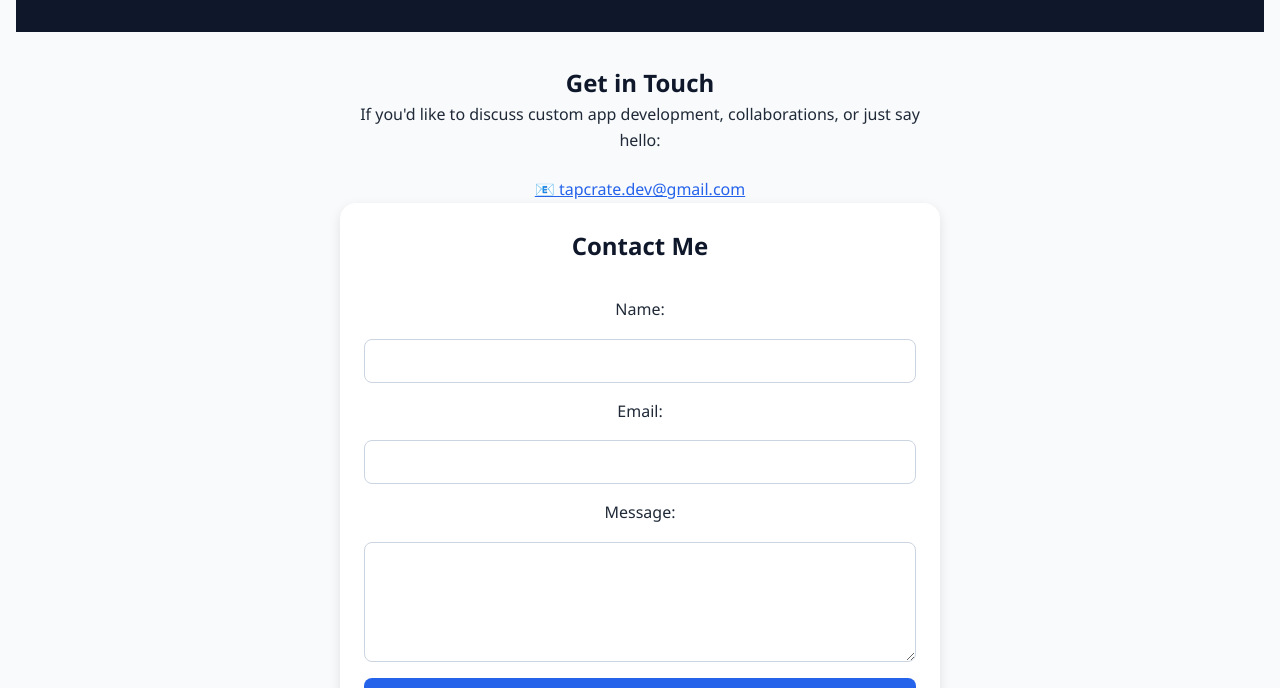
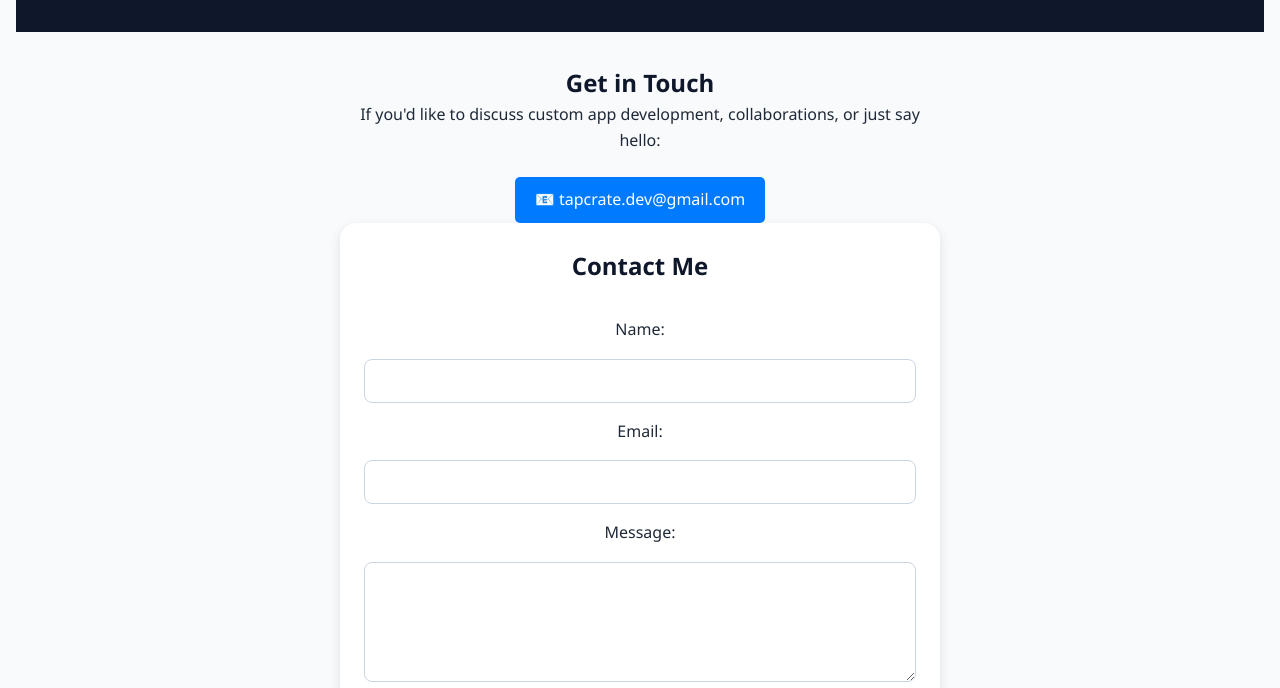
Before and after one commit to tapcrate-dev/tapcrate.dev, a plain HTML site: page contact.html in a window 1280 px wide. Shown: the part 130-818 px from the top of the page. Drawn offline with Linux system fonts and the light colour scheme.

Commit message:
Updated privacy_policy.html go home to button

```diff
--- a/style.css
+++ b/style.css
@@ -192,3 +192,15 @@ button:hover {
 .contact-form button:hover {
   background-color: #0056b3;
 }
+.button {
+  display: inline-block;
+  padding: 10px 20px;
+  background-color: #007BFF;
+  color: white;
+  text-decoration: none;
+  border-radius: 5px;
+}
+
+.button:hover {
+  background-color: #0056b3;
+}
```
Also changed, not shown: privacy_policy.html (+1 -1 lines).
